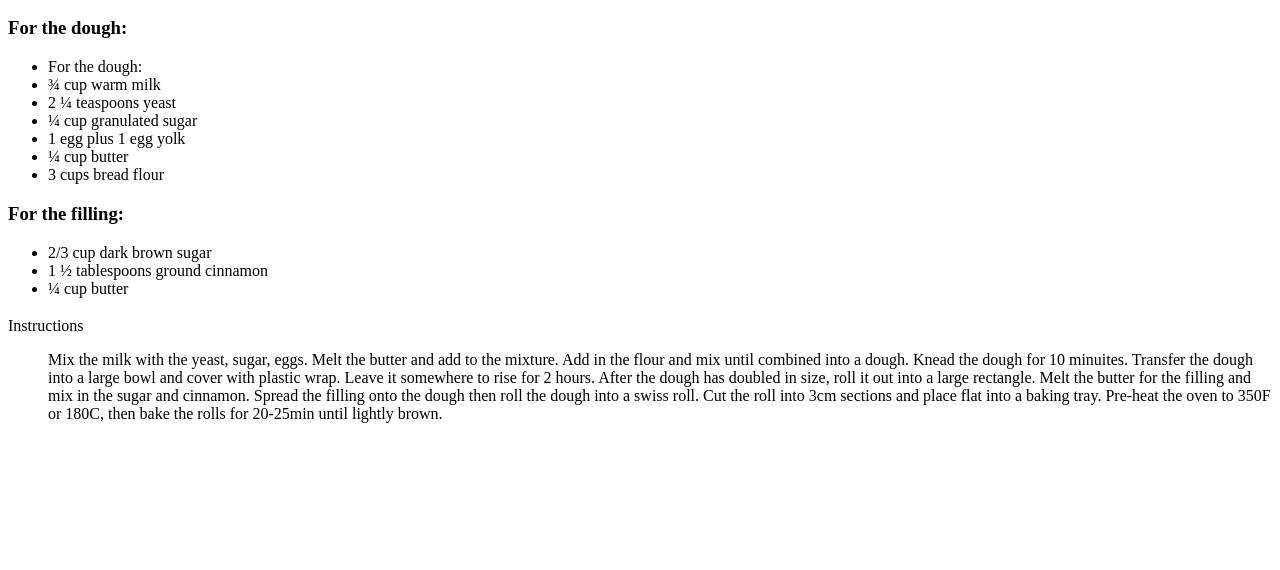
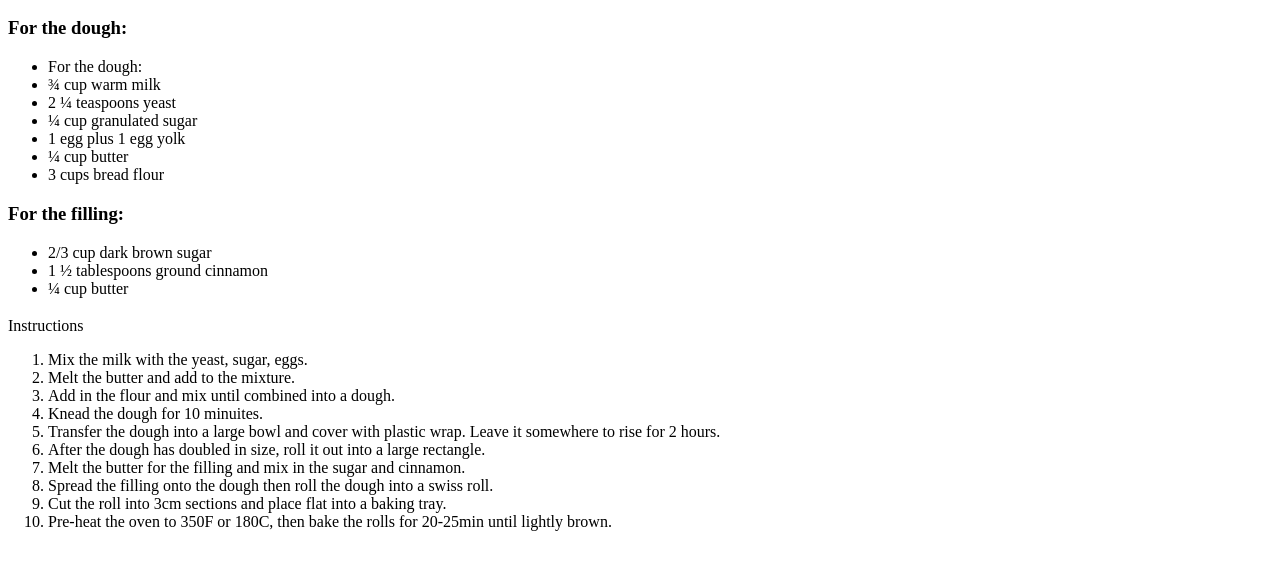
Before and after one commit to IvanAndjelkovic/Day42-Intermediate-HTML, a plain HTML site: page 314_List_Element/index.html in a window 1280 px wide. Shown: the part 96-666 px from the top of the page. Drawn offline with Linux system fonts and the light colour scheme.

Commit message:
Finishing the list task

```diff
--- a/314_List_Element/index.html
+++ b/314_List_Element/index.html
@@ -24,14 +24,14 @@
 <h2></h2>Instructions</h2>
 
 <ol>
-Mix the milk with the yeast, sugar, eggs.
-Melt the butter and add to the mixture.
-Add in the flour and mix until combined into a dough.
-Knead the dough for 10 minuites.
-Transfer the dough into a large bowl and cover with plastic wrap. Leave it somewhere to rise for 2 hours.
-After the dough has doubled in size, roll it out into a large rectangle.
-Melt the butter for the filling and mix in the sugar and cinnamon.
-Spread the filling onto the dough then roll the dough into a swiss roll.
-Cut the roll into 3cm sections and place flat into a baking tray.
-Pre-heat the oven to 350F or 180C, then bake the rolls for 20-25min until lightly brown.
+<li>Mix the milk with the yeast, sugar, eggs.</li>
+<li>Melt the butter and add to the mixture.</li>
+<li>Add in the flour and mix until combined into a dough.</li>
+<li>Knead the dough for 10 minuites. </li>
+<li>Transfer the dough into a large bowl and cover with plastic wrap. Leave it somewhere to rise for 2 hours.</li>
+<li>After the dough has doubled in size, roll it out into a large rectangle. </li>
+<li>Melt the butter for the filling and mix in the sugar and cinnamon.</li>
+<li>Spread the filling onto the dough then roll the dough into a swiss roll. </li>
+<li>Cut the roll into 3cm sections and place flat into a baking tray.</li>
+<li>Pre-heat the oven to 350F or 180C, then bake the rolls for 20-25min until lightly brown. </li>
 </ol>
```
